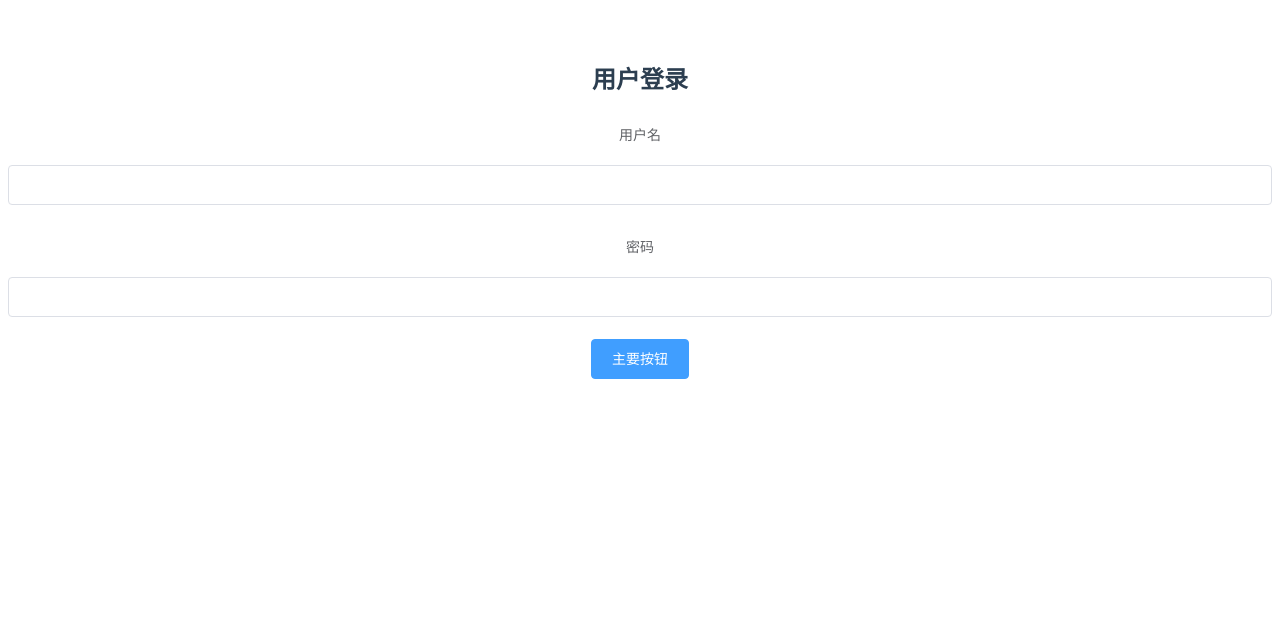
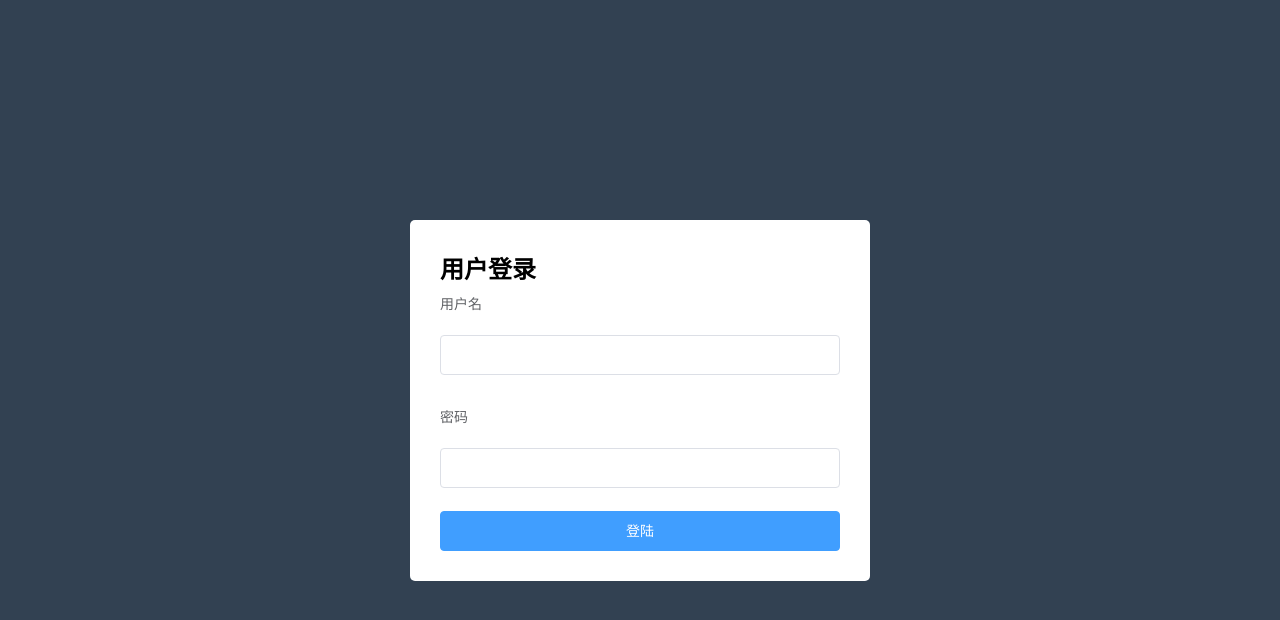
Before and after one commit to keaichong/shopmanager, a Vue app: page /#/login in a window 1280 px wide. Shown: the top 620 px of the page. Built offline with nearby package versions, Linux system fonts and the light colour scheme.

Commit message:
处理了登陆

```diff
--- a/package.json
+++ b/package.json
@@ -12,6 +12,7 @@
     "build": "node build/build.js"
   },
   "dependencies": {
+    "axios": "^0.18.0",
     "element-ui": "^2.5.4",
     "vue": "^2.5.2",
     "vue-router": "^3.0.1"
--- a/src/App.vue
+++ b/src/App.vue
@@ -13,11 +13,6 @@ export default {
 
 <style>
 #app {
-  font-family: 'Avenir', Helvetica, Arial, sans-serif;
-  -webkit-font-smoothing: antialiased;
-  -moz-osx-font-smoothing: grayscale;
-  text-align: center;
-  color: #2c3e50;
-  margin-top: 60px;
+ height: 100%;
 }
 </style>
--- /dev/null
+++ b/src/assets/css/base.css
@@ -0,0 +1,7 @@
+html,
+body,
+h2 {
+  padding: 0;
+  margin: 0;
+  height: 100%;
+}
--- a/src/components/login.vue
+++ b/src/components/login.vue
@@ -1,5 +1,5 @@
 <template>
-  <div class="login-warp">
+  <div class="login-wrap">
     <el-form class="login-form" label-position="top" label-width="80px" :model="formdata">
       <h2>用户登录</h2>
       <el-form-item label="用户名">
@@ -8,7 +8,7 @@
       <el-form-item label="密码">
         <el-input v-model="formdata.password"></el-input>
       </el-form-item>
-      <el-button class="login-btn" type="primary">主要按钮</el-button>
+      <el-button @click.prevent="handleLogin()" class="login-btn" type="primary">登陆</el-button>
     </el-form>
   </div>
 </template>
@@ -22,9 +22,53 @@ export default {
         password: ''
       }
     }
+  },
+  methods: {
+    handleLogin () {
+      this.$http
+        .post(`login`, this.formdata)
+        .then(res => {
+          // console.log(res)
+          const {
+            data: {
+              // data,
+              meta: { msg, status }
+            }
+          } = res
+          if (status === 200) {
+            this.$router.push({
+              name: 'home'
+            })
+          } else {
+            // element-ui插件的提示框
+            this.$message.error(msg)
+          }
+        })
+        .catch(err => {
+          console.log(err)
+        })
+    }
   }
 }
 </script>
 
 <style>
+.login-wrap {
+  /* 注意: 百分比布局 父元素height:100% */
+  height: 100%;
+  background-color: #324152;
+  display: flex;
+  justify-content: center;
+  align-items: center;
+}
+.login-form {
+  background-color: #ffffff;
+  border-radius: 5px;
+  /* 开发 */
+  width: 400px;
+  padding: 30px;
+}
+.login-btn {
+  width: 100%;
+}
 </style>
--- a/src/main.js
+++ b/src/main.js
@@ -4,8 +4,11 @@ import Vue from 'vue'
 import App from './App'
 import ElementUI from 'element-ui'
 import 'element-ui/lib/theme-chalk/index.css'
+import '@/assets/css/base.css'
 import router from './router'
-
+import Axios from 'axios'
+Axios.defaults.baseURL = 'http://localhost:8888/api/private/v1'
+Vue.prototype.$http = Axios
 Vue.use(ElementUI)
 
 Vue.config.productionTip = false
@@ -14,7 +17,9 @@ Vue.config.productionTip = false
 new Vue({
   el: '#app',
   router,
-  components: { App },
+  components: {
+    App
+  },
   template: '<App/>' // vue1.0写法
 })
 // components: { App,App },
```
Also changed, not shown: 1 other file (tests, documents, lock files or other folders).
